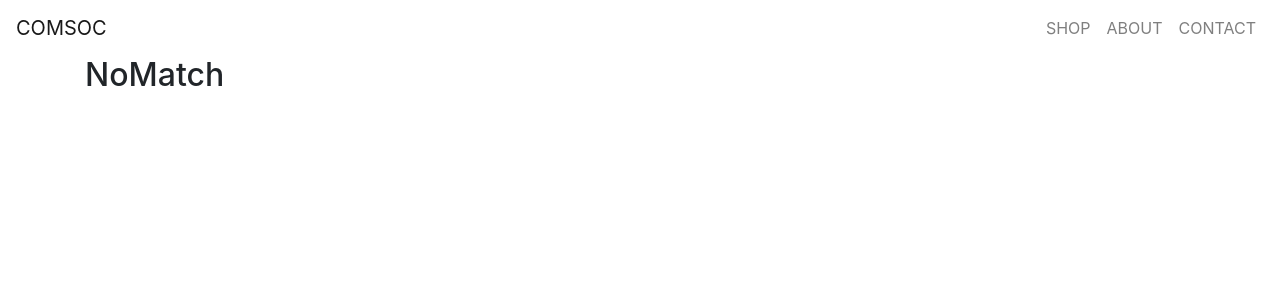
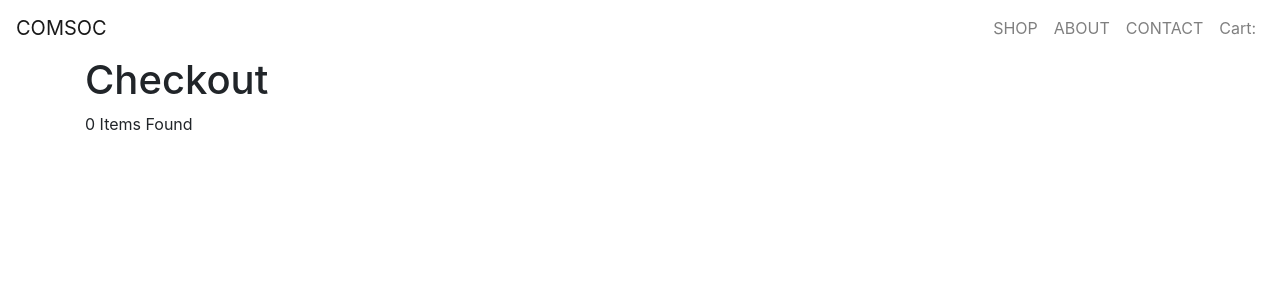
Before and after one commit to wongRichardH/webStore, a React (Create React App) app: page /checkout in a window 1280 px wide. Shown: the top 300 px of the page. Built offline with nearby package versions, Linux system fonts and the light colour scheme.

Commit message:
Make initial checkout page for cart

```diff
--- a/src/App.js
+++ b/src/App.js
@@ -11,6 +11,7 @@ import ItemDetails from './components/Shop/ItemDetails/ItemDetails';
 import {NoMatch} from './components/NoMatch';
 import {Layout} from './components/Layout';
 import {NavigationBar} from './components/NavigationBar';
+import Checkout from './components/Checkout/Checkout';
 
 function App() {
   return (
@@ -28,6 +29,8 @@ function App() {
             <Route path = "/shop" exact component= {Shop}></Route>
             <Route path = "/shop/:itemID" exact strict component= {ItemDetails}></Route>
 
+            <Route path = "/checkout" exact component= {Checkout}></Route>
+
             <Route component={NoMatch}></Route>
           </Switch>
         </Router>
--- /dev/null
+++ b/src/components/Checkout/Checkout.js
@@ -0,0 +1,52 @@
+import React, {Component}  from 'react'
+import { connect } from 'react-redux';
+// import '../../../index';
+import styled from 'styled-components';
+
+class Checkout extends Component {
+
+    constructor(props) {
+        super(props);
+    }
+
+    render() {
+
+        var addedItemsExist = this.props.addedItems;
+
+        if (addedItemsExist) {
+            addedItemsExist = (
+                <div>
+                    <h1> Checkout</h1>
+                    {this.props.addedItems.length} Items Found
+                </div>
+            )
+
+        } else {
+            addedItemsExist = (
+                <div>
+                    <h2> Error: No items in cart </h2>
+                </div>
+            )
+        }
+
+        return(
+            addedItemsExist
+        )
+    }
+}
+
+const mapStateToProps = (state, ownProps) => {
+    return {
+        addedItems: state.addedItems,
+        isOnMobileDevice: state.isOnMobileDevice == true ? true : false
+    }
+}
+
+const mapDispatchToProps= (dispatch)=>{
+
+    return{
+
+    }
+}
+
+export default connect(mapStateToProps, mapDispatchToProps)(Checkout);
--- a/src/components/NavigationBar.js
+++ b/src/components/NavigationBar.js
@@ -30,6 +30,7 @@ export const NavigationBar = () => (
                     <Nav.Item><Nav.Link href="/shop"> SHOP </Nav.Link></Nav.Item>
                     <Nav.Item><Nav.Link href="/about"> ABOUT </Nav.Link></Nav.Item>
                     <Nav.Item><Nav.Link href="/contact"> CONTACT </Nav.Link></Nav.Item>
+                    <Nav.Item><Nav.Link href="/checkout"> Cart: </Nav.Link></Nav.Item>
                 </Nav>
             </Navbar.Collapse>
         </Navbar>
--- a/src/components/Shop/ItemDetails/ItemDetails.js
+++ b/src/components/Shop/ItemDetails/ItemDetails.js
@@ -48,7 +48,6 @@ class ItemDetails extends Component {
             <div>
                 <h2> {foundClothingItem.title} </h2>
                 <h2> {foundClothingItem.desc} </h2>
-
             </div>
             )
 
```
